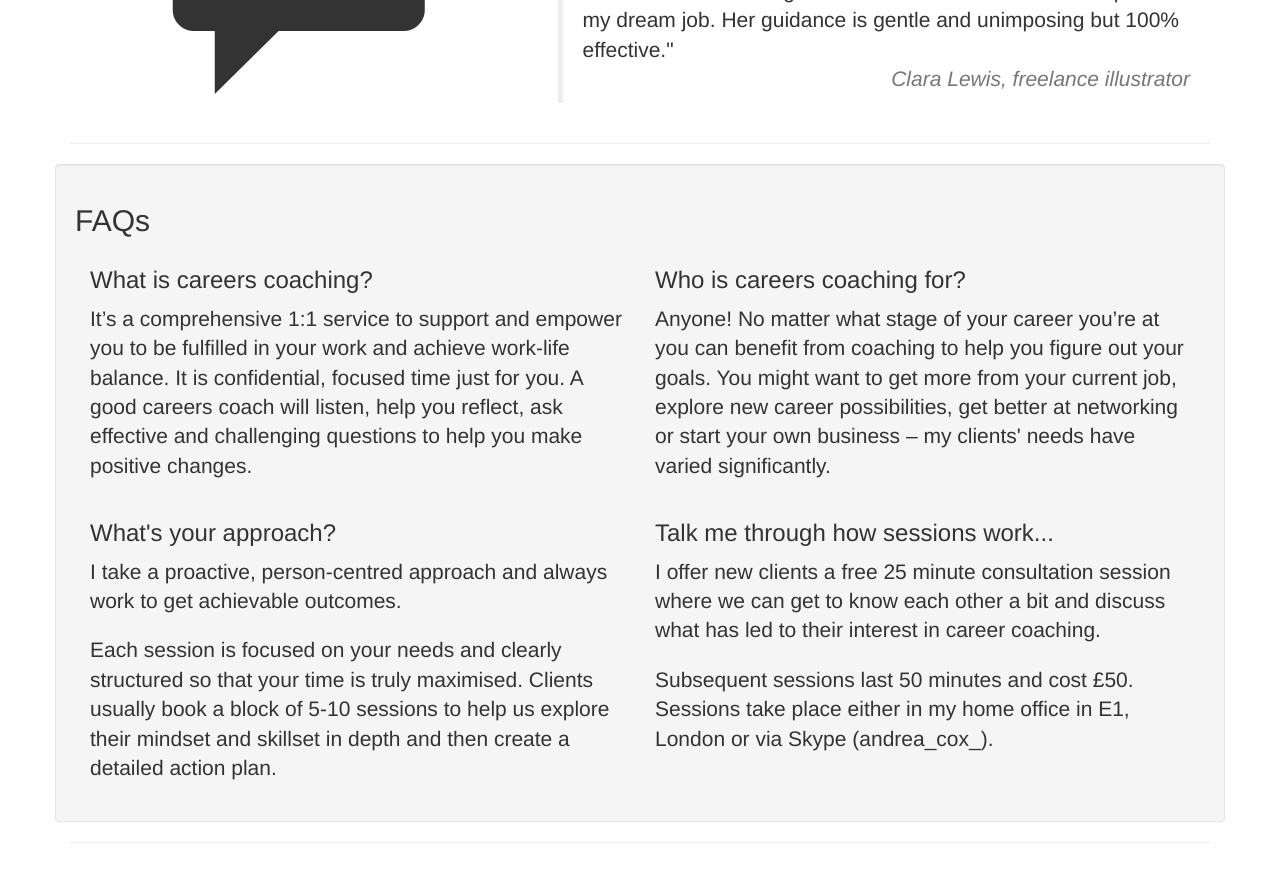
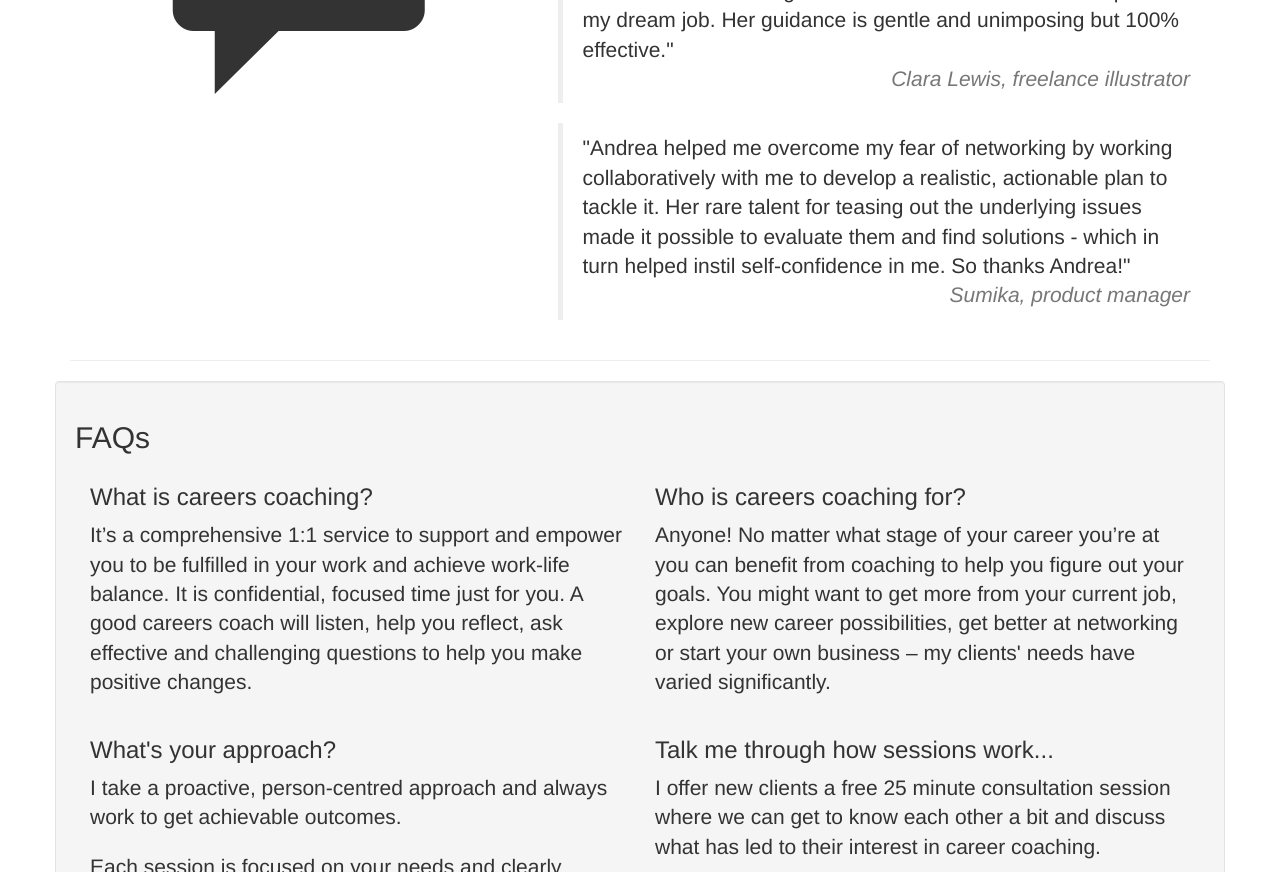
Before and after one commit to greenreveller/greenreveller.github.io, a plain HTML site: page index.html in a window 1280 px wide. Shown: the part 2080-2952 px from the top of the page. Drawn offline with nearby package versions, Linux system fonts and the light colour scheme; a script that the page names is missing.

Commit message:
Add Sumika quote

```diff
--- a/index.html
+++ b/index.html
@@ -110,7 +110,9 @@
           <blockquote class="lead">"Andrea has been invaluable in helping me navigate a crucial early stage in my career. Through her coaching I have established essential goals and routines that allow me to pursue my dream job. Her guidance is gentle and unimposing but 100% effective."
             <div class="text-muted right"><em>Clara Lewis, freelance illustrator</em></div>
           </blockquote>
-
+          <blockquote class="lead">"Andrea helped me overcome my fear of networking by working collaboratively with me to develop a realistic, actionable plan to tackle it. Her rare talent for teasing out the underlying issues made it possible to evaluate them and find solutions - which in turn helped instil self-confidence in me. So thanks Andrea!"
+            <div class="text-muted right"><em>Sumika, product manager</em></div>
+          </blockquote>
 
         </div>
         <div class="col-md-5 col-sm-4 col-md-pull-7 centered">
```
